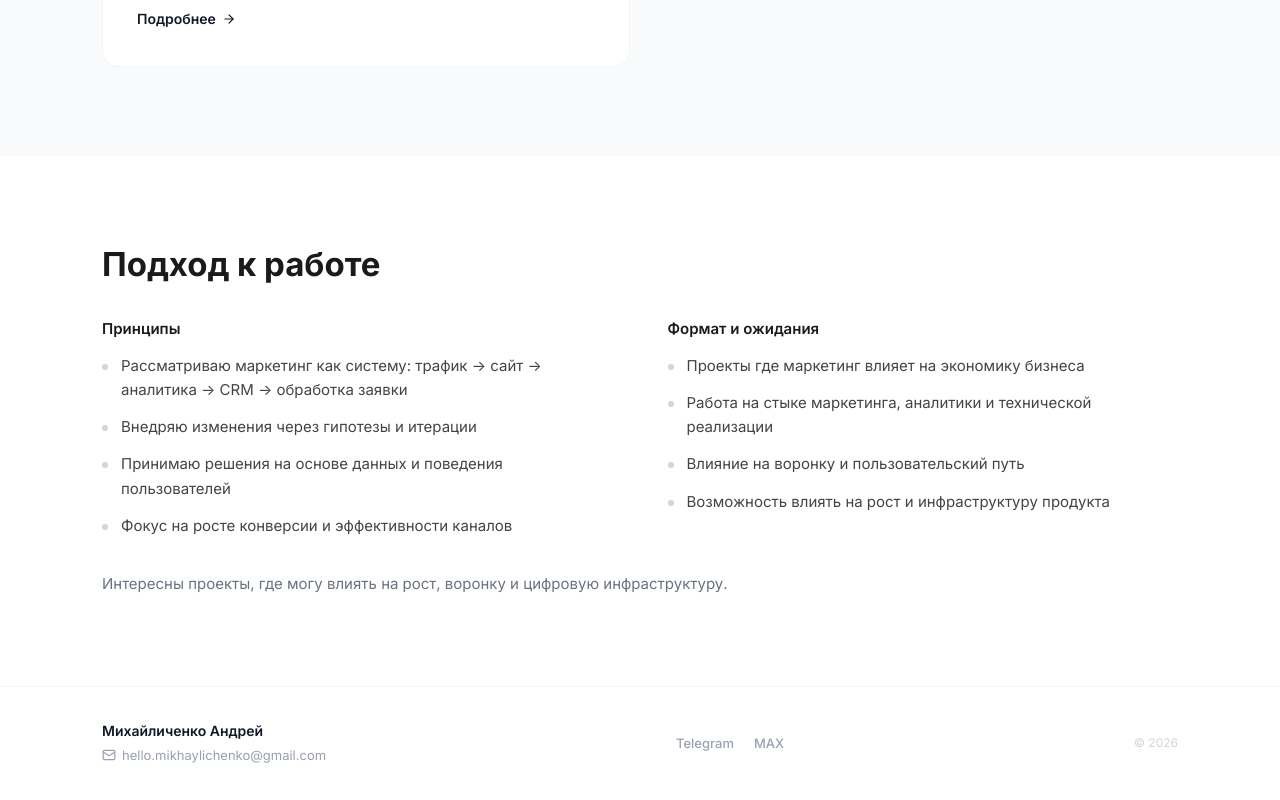
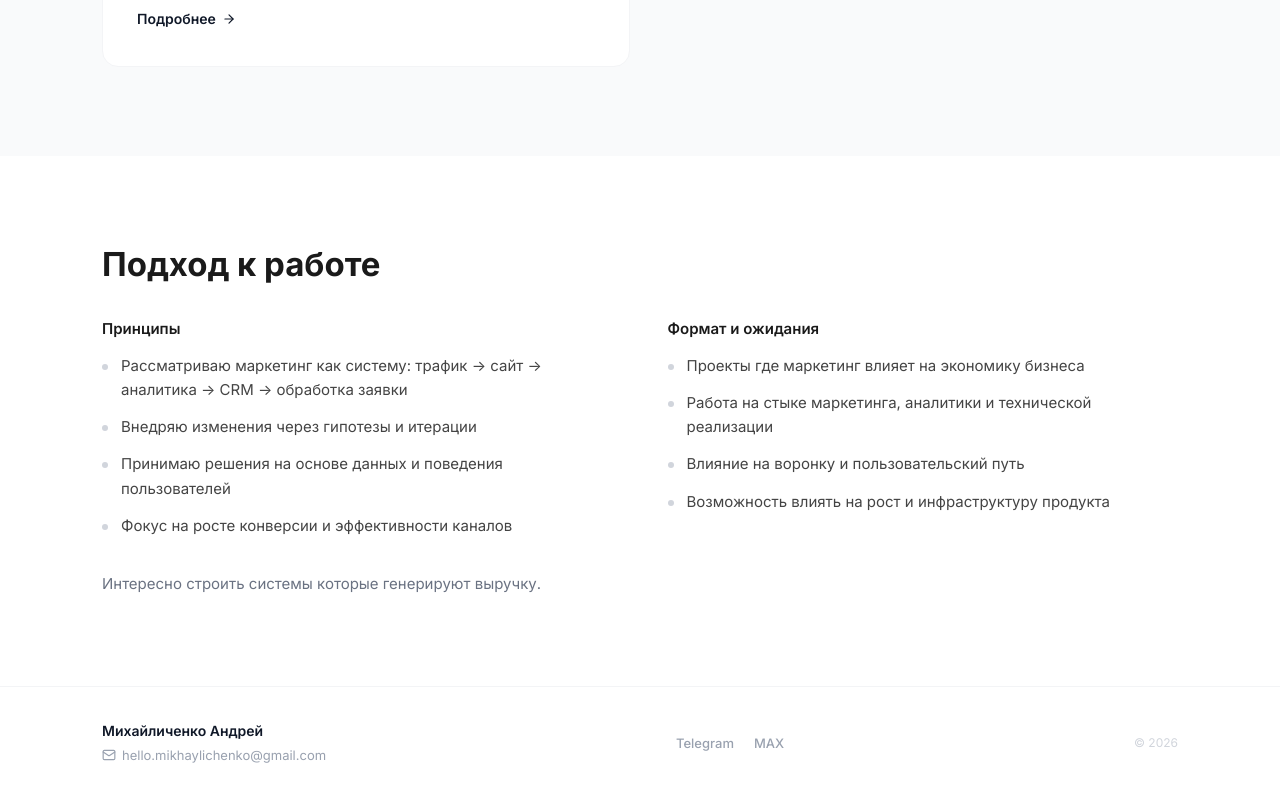
Before and after one commit to steinwayjson/cv, a React (Vite) app: page / in a window 1280 px wide. Shown: the part 3568-4368 px from the top of the page. Built offline with nearby package versions, Linux system fonts and the light colour scheme.

Commit message:
fixed info - expectation block 2

```diff
--- a/src/app/pages/HomePage.tsx
+++ b/src/app/pages/HomePage.tsx
@@ -221,9 +221,11 @@ export function HomePage() {
               </ul>
             </div>
           </div>
-          <p className="mt-[34px] max-w-[700px] text-[15px] leading-[1.618] text-gray-500 dark:text-gray-400">
-            Интересны проекты, где могу влиять на рост, воронку и цифровую инфраструктуру.
-          </p>
+          {personalInfo.approach.summary && (
+            <p className="mt-[34px] max-w-[700px] text-[15px] leading-[1.618] text-gray-500 dark:text-gray-400">
+              {personalInfo.approach.summary}
+            </p>
+          )}
         </div>
       </FadeIn>
     </div>
```
